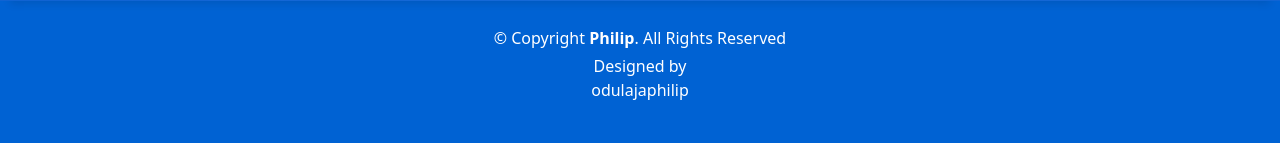
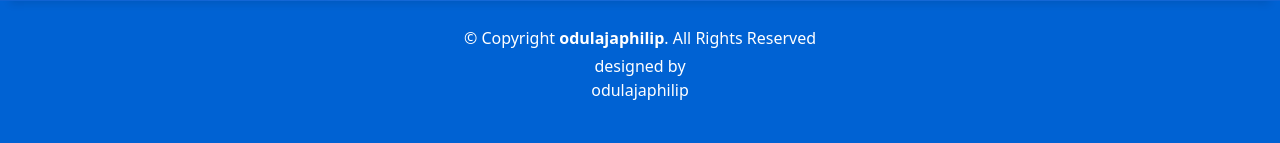
Before and after one commit to philippython/portfolio-website, a Flask app: page / in a window 1280 px wide. Shown: the part 5633-5776 px from the top of the page. Run offline with Flask 2, Linux system fonts and the light colour scheme; some libraries are stand-ins or nearby versions.

Commit message:
Modified my diction

```diff
--- a/templates/index.html
+++ b/templates/index.html
@@ -528,15 +528,10 @@
       <div class="row">
         <div class="col-sm-12">
           <div class="copyright-box">
-            <p class="copyright">&copy; Copyright <strong>Philip</strong>. All Rights Reserved</p>
+            <p class="copyright">&copy; Copyright <strong>odulajaphilip</strong>. All Rights Reserved</p>
             <div class="credits">
-              <!--
-              All the links in the footer should remain intact.
-              You can delete the links only if you purchased the pro version.
-              Licensing information: https://bootstrapmade.com/license/
-              Purchase the pro version with working PHP/AJAX contact form: https://bootstrapmade.com/buy/?theme=DevFolio
-            -->
-              Designed by <p>odulajaphilip</p>
+
+              designed by <p>odulajaphilip</p>
             </div>
           </div>
         </div>
```
